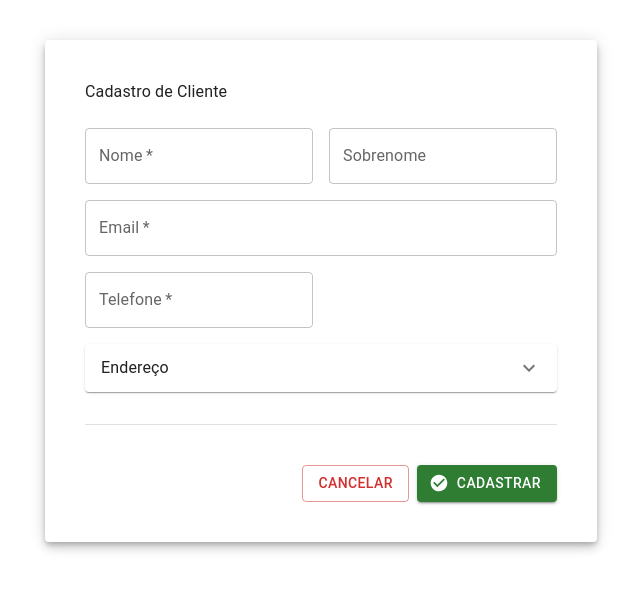
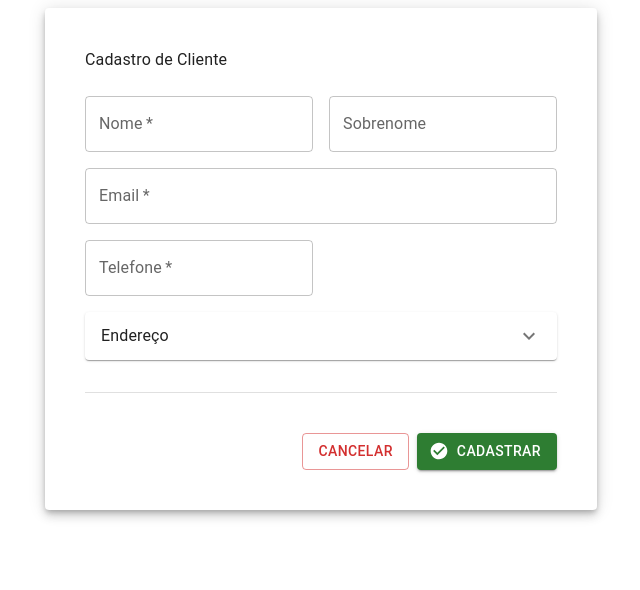
Before and after one commit to Elias-Ferro/form, a React (Vite) app: page / in a window 1280 px wide. Shown: the top 590 px of the page, without its empty margins (319-959 px from the left). Built offline with nearby package versions, Linux system fonts and the light colour scheme.

Commit message:
fix: adjusted component form

```diff
--- a/src/Components/Form.tsx
+++ b/src/Components/Form.tsx
@@ -61,16 +61,18 @@ const Form = () => {
 
   return (
     <Box
-      id={"form-add-partner"}
       component={"form"}
+      id={"form-add-store"}
+      name={"form-add-store"}
       onSubmit={formik.handleSubmit}
-      sx={{ mt: 5 }}
+      noValidate
+      sx={{ mt: 1 }}
     >
       <Paper elevation={6} sx={{ padding: 5 }}>
         <Stack sx={{ marginBottom: 3 }}>
           <Typography component={"h1"}>Cadastro de Cliente</Typography>
         </Stack>
-        <Box component={"form"} noValidate autoCapitalize="off">
+        <Box autoCapitalize="off">
           <Grid container spacing={2}>
             <Grid item xs={12} sm={12} lg={6}>
               <TextField
@@ -290,12 +292,13 @@ const Form = () => {
               Cancelar
             </Button>
             <Button
+              type="submit"
               variant="contained"
+              onClick={() => {
+                formik.handleSubmit();
+              }}
               color="success"
               startIcon={<CheckCircleIcon />}
-              onClick={() => {
-                formik.handleSubmit;
-              }}
             >
               Cadastrar
             </Button>
```
